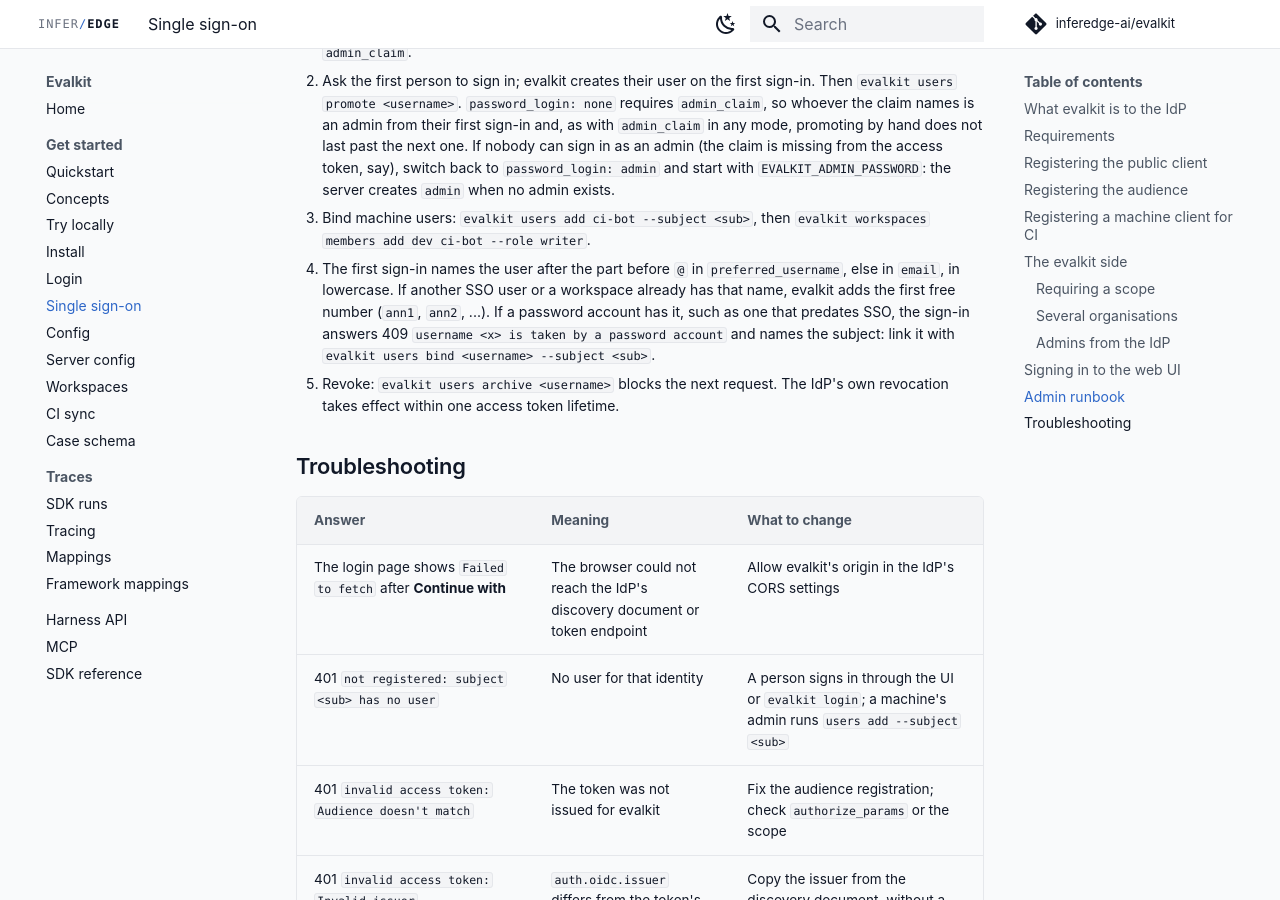
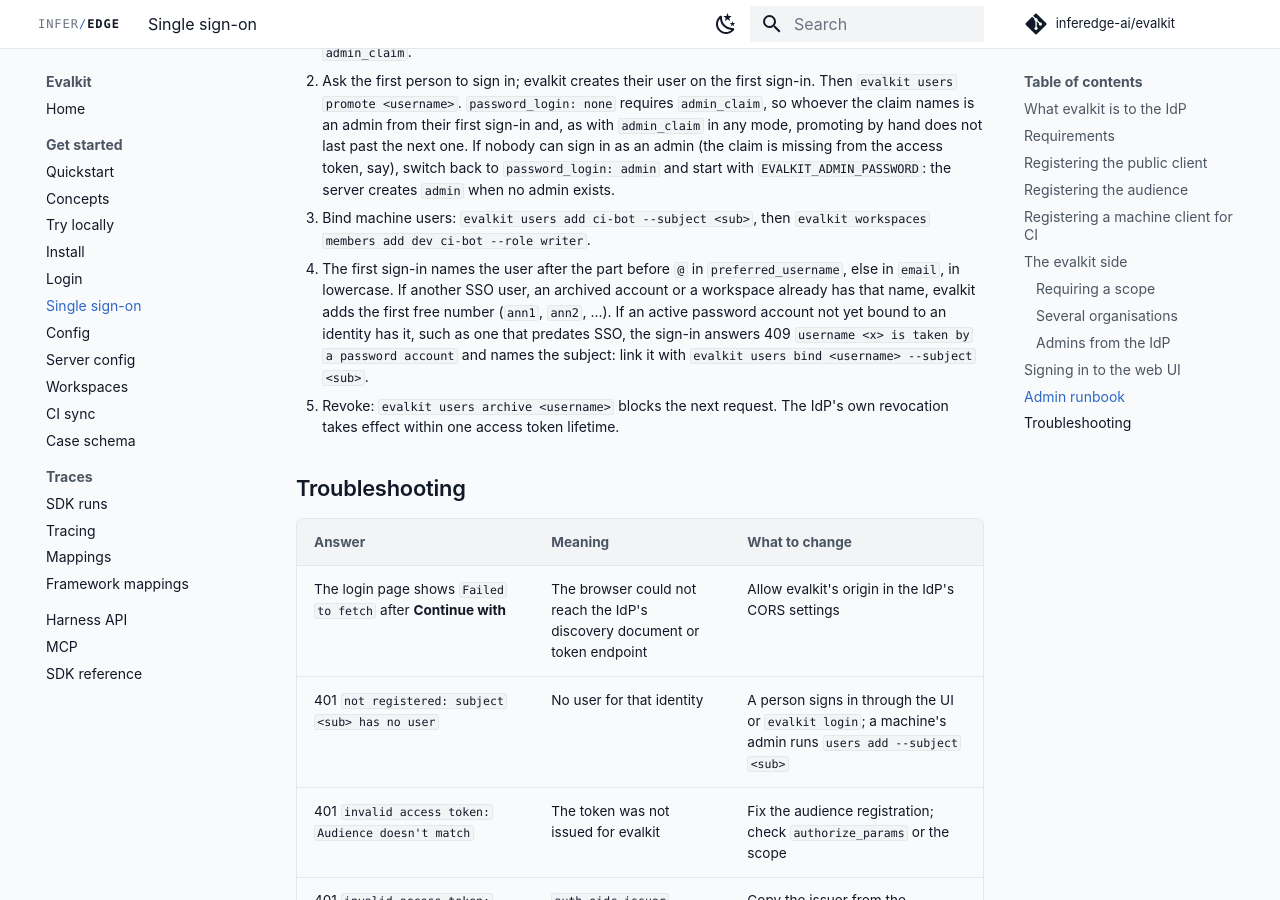
Before and after one commit to inferedge-ai/evalkit, an MkDocs documentation site: the page built from docs/user/sso.md, in a window 1280 px wide and 900 px high, scrolled down 5157 px. Built offline with MkDocs 1.6.1 and Material for MkDocs 9.7.7, drawn with Linux system fonts in a browser that asks for light colours; comment, search, counter and statistics services are not loaded; the version menu is left out.

Commit message:
Match usernames in any case and number the name of an archived password account
Co-Authored-By: Claude Opus 5.5 <noreply@anthropic.com>

```diff
--- a/docs/user/sso.md
+++ b/docs/user/sso.md
@@ -208,11 +208,12 @@ in every tab of that browser, until you next sign in.
 3. Bind machine users: `evalkit users add ci-bot --subject <sub>`, then
    `evalkit workspaces members add dev ci-bot --role writer`.
 4. The first sign-in names the user after the part before `@` in
-   `preferred_username`, else in `email`, in lowercase. If another SSO user
-   or a workspace already has that name, evalkit adds the first free number
-   (`ann1`, `ann2`, ...). If a password account has it, such as one that
-   predates SSO, the sign-in answers 409 `username <x> is taken by a password
-   account` and names the subject: link it with
+   `preferred_username`, else in `email`, in lowercase. If another SSO user,
+   an archived account or a workspace already has that name, evalkit adds the
+   first free number (`ann1`, `ann2`, ...). If an active password account not
+   yet bound to an identity has it, such as one that predates SSO, the
+   sign-in answers 409 `username <x> is taken by a password account` and
+   names the subject: link it with
    `evalkit users bind <username> --subject <sub>`.
 5. Revoke: `evalkit users archive <username>` blocks the next request. The
    IdP's own revocation takes effect within one access token lifetime.
```
Also changed, not shown: CHANGELOG.md (+6 -4 lines), docs/flows/02-user-admin.md (+1 -1 lines), docs/user/login.md (+3 -3 lines), 4 other files.
